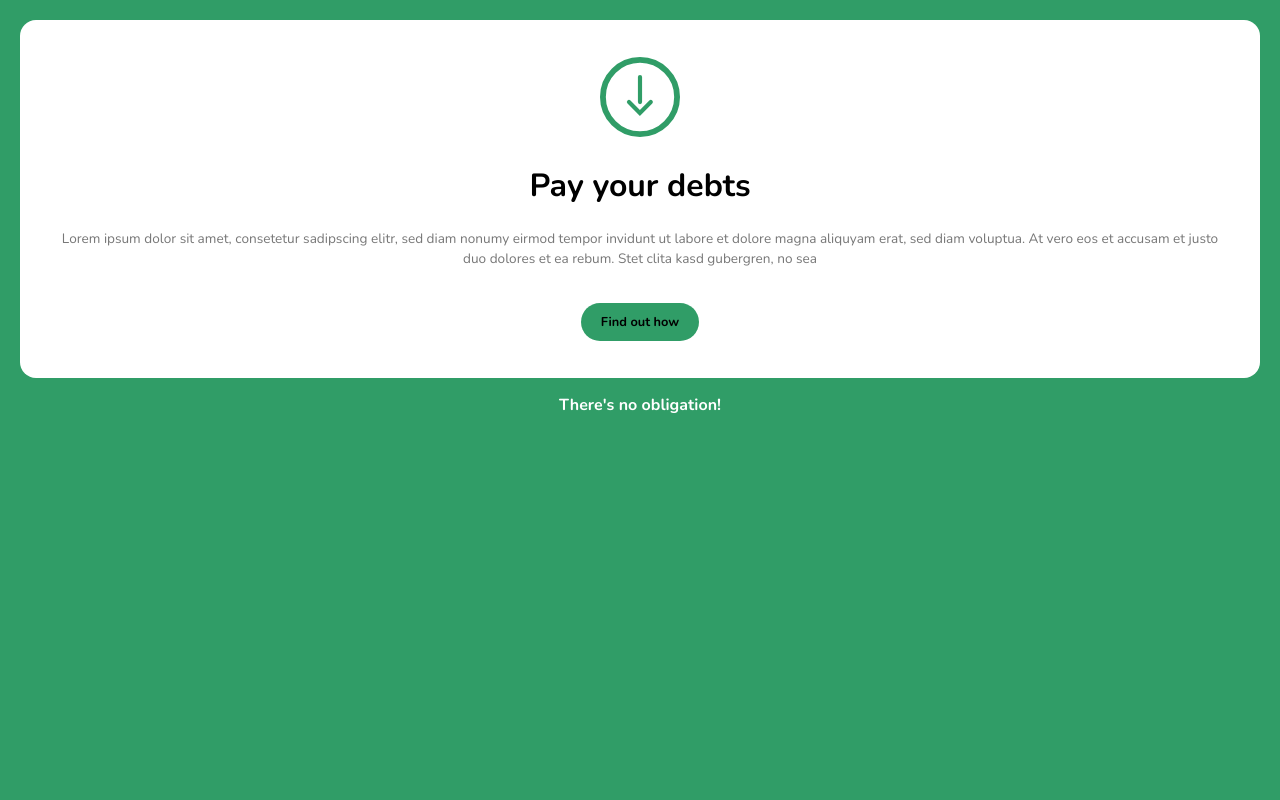
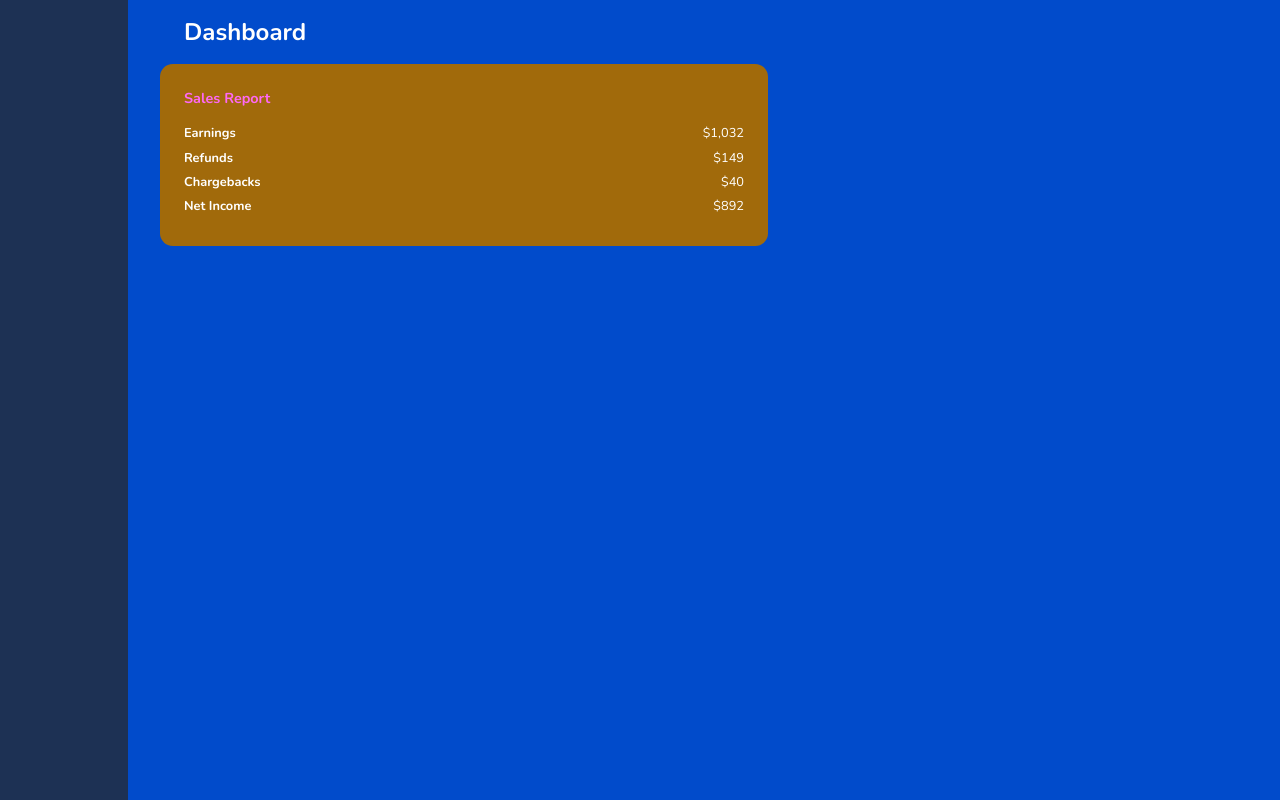
Before and after one commit to jasnmar/scrimba-ui-basics, a plain HTML site: page index.html in a window 1280 px wide. Drawn offline with nearby package versions, Linux system fonts and the light colour scheme.

Commit message:
Final Challenge

```diff
--- a/index.css
+++ b/index.css
@@ -5,79 +5,65 @@ html, body {
 }
 
 body {
-    background: #309D67;
-    padding: .4em;
-    font-family: 'Nunito', sans-serif;
+    background: #014BCB;
+    display: grid;
+    grid-template-columns: 10% auto;
+    height: 100vh;
+    color: white;
+    font-family: 'Nunito';
+    grid-gap: .5em;
+}
+sidebar {
+    background: #1D3154;
+}
+.content {
+    background: #6C22FF;
+    padding: .5em;
+    width: 50%;
+    margin-right: 2em;
+    border-radius: .8em;
+}
+h1 {
+    margin-left: 1em;
+    font-size: 1em;
+}
+h3 {
+    margin: 0;
+    font-size: .9em;
+    color: #FF69F5;
 }
 
-.card {
-    background: white;
-    border-radius: 1em;
-    padding: 2.3em;
-    text-align: center;
+ul {
+    list-style-type: none;
+    padding: 0;
+    margin-bottom: 0;
 }
-
-svg {
-    width: 5em;
-}
-
-h1 {
-    font-size: 1em;
-    font-weight: normal;
-}
-
-.card p {
-    font-size: .85em;
-    color: #474747;
-}
-
-a {
-
-    display: inline-block;
-    color: black;
-    text-decoration: none;
-    font-weight: bold;
-    border-radius: 5em;
+li {
+    margin-bottom: .5em;
     font-size: .8em;
 }
-.obligation {
-    text-align: center;
-    color: white;
-    font-weight: bold;
-    margin-bottom: 0;
+span {
+    float: right;
 }
 
 /*
+    Your Fixes Below
 
-    Your fixes below:
-
-    Use the following properties and rulesets
-    to improve the visual hierarchy of this
-    design
+    Please keep the same background color
+    and the same sidebar background color.
 
 */
 
 body {
-    padding: 20px;
+    grid-gap: 2em;    /* Improve the white space */
 }
 
-svg {
-    width: 5em;
+.content {
+    background: #A16A0B;  /* Improve the color/contrast */
+    padding: 1.5em;     /* Improve the white space */
 }
 
 h1 {
-    font-size: 2em;
-    font-weight: bold;
+    margin-left: 1em;  /* Improve the alignment */
+    font-size: 1.5rem;   /* Improve the visual hierarchy */
 }
-
-.card p {
-    font-size: auto;
-    line-height: 1.5em;
-    color: #777777;
-}
-
-a {
-    background: #309D67;
-    padding: 10px 20px;
-    margin-top: 20px;
-}
--- a/index.html
+++ b/index.html
@@ -7,30 +7,21 @@
     <title>Document</title>
 </head>
 <body>
-    <div class="card">
+    <sidebar></sidebar>
+    <main>
+        <h1>Dashboard</h1>
 
-        <svg viewBox="0 0 96 96">
-            <g id="down-arrow" transform="translate(-418 -150)">
-                <g id="Ellipse_2" data-name="Ellipse 2" transform="translate(418 150)" fill="none" stroke="#309d67" stroke-width="7">
-                <circle cx="48" cy="48" r="48" stroke="none"/>
-                <circle cx="48" cy="48" r="44.5" fill="none"/>
-                </g>
-                <g id="Group_1" data-name="Group 1">
-                <path id="Path_2" data-name="Path 2" d="M554,8207.49v29.931" transform="translate(-88 -8033.361)" fill="none" stroke="#309d67" stroke-linecap="round" stroke-width="5"/>
-                <path id="Path_3" data-name="Path 3" d="M541.8,8246.06l13.07,13.069,13.07-13.069" transform="translate(-89 -8042)" fill="none" stroke="#309d67" stroke-linecap="round" stroke-width="5"/>
-                </g>
-            </g>
-        </svg>
+        <div class='content'>
+            <h3>Sales Report</h3>
 
-        <h1>Pay your debts</h1>
-
-        <p>Lorem ipsum dolor sit amet, consetetur sadipscing elitr, sed diam nonumy eirmod tempor invidunt ut labore et dolore magna aliquyam erat, sed diam voluptua. At vero eos et accusam et justo duo dolores et ea rebum. Stet clita kasd gubergren, no sea</p>
-
-        <a href="#">Find out how</a>
-
-    </div>
-
-    <p class="obligation">There's no obligation!</p>
+            <ul>
+                <li><strong>Earnings</strong><span>$1,032</span></li>
+                <li><strong>Refunds</strong><span>$149</span></li>
+                <li><strong>Chargebacks</strong><span>$40</span></li>
+                <li><strong>Net Income</strong><span>$892</span></li>
+            </ul>
+        </div>
+    </main>
     <script src="./index.js"></script>
 </body>
 </html>
```
